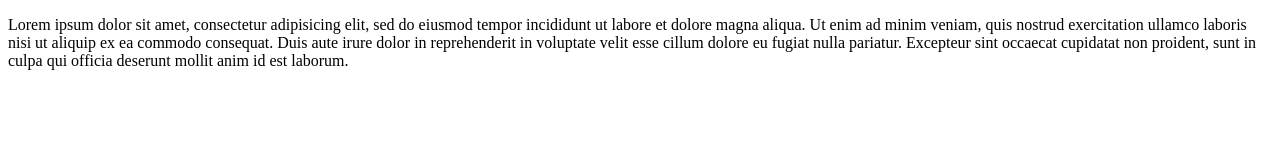
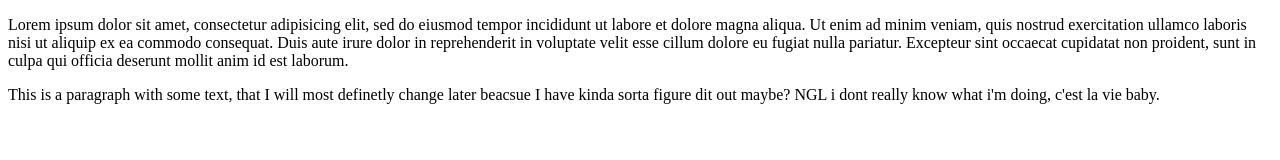
Before and after one commit to Erin-dunn/Dunn_E_Le_L_HW1, a plain HTML site: page index.html in a window 1280 px wide. Drawn offline with Linux system fonts and the light colour scheme.

Commit message:
Adding tag

```diff
--- a/index.html
+++ b/index.html
@@ -15,5 +15,10 @@
 			proident, sunt in culpa qui officia deserunt mollit anim id est laborum.
 		</p>
 	</article>
+	<article>
+		<p>
+			This is a paragraph with some text, that I will most definetly change later beacsue I have kinda sorta figure dit out maybe? NGL i dont really know what i'm doing, c'est la vie baby.
+		</p>
+	</article>
 </body>
 </html>
```
